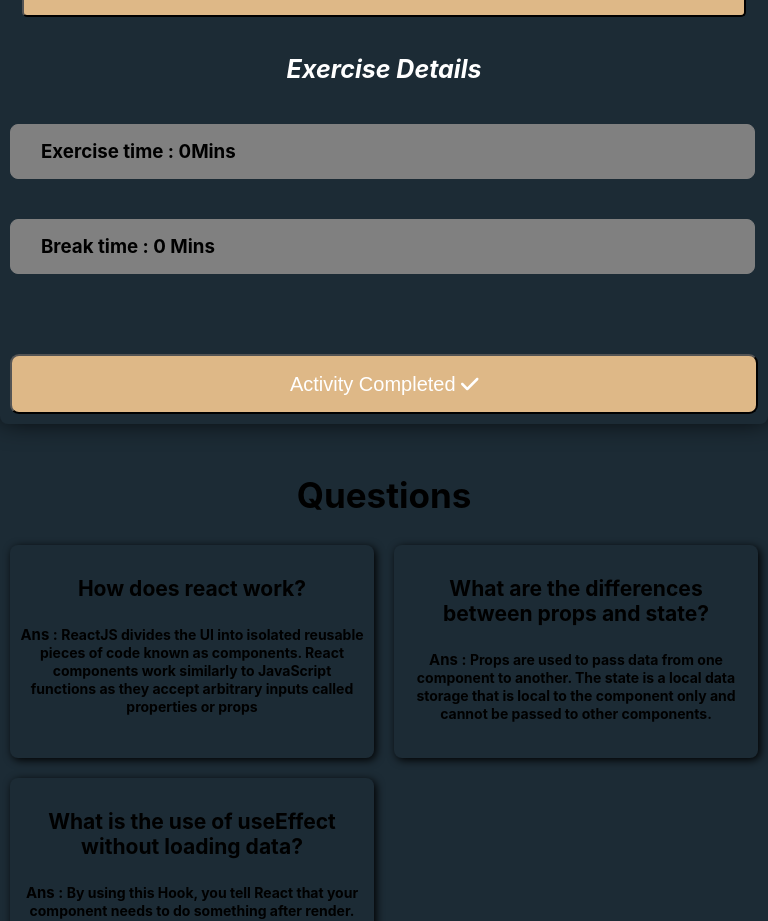
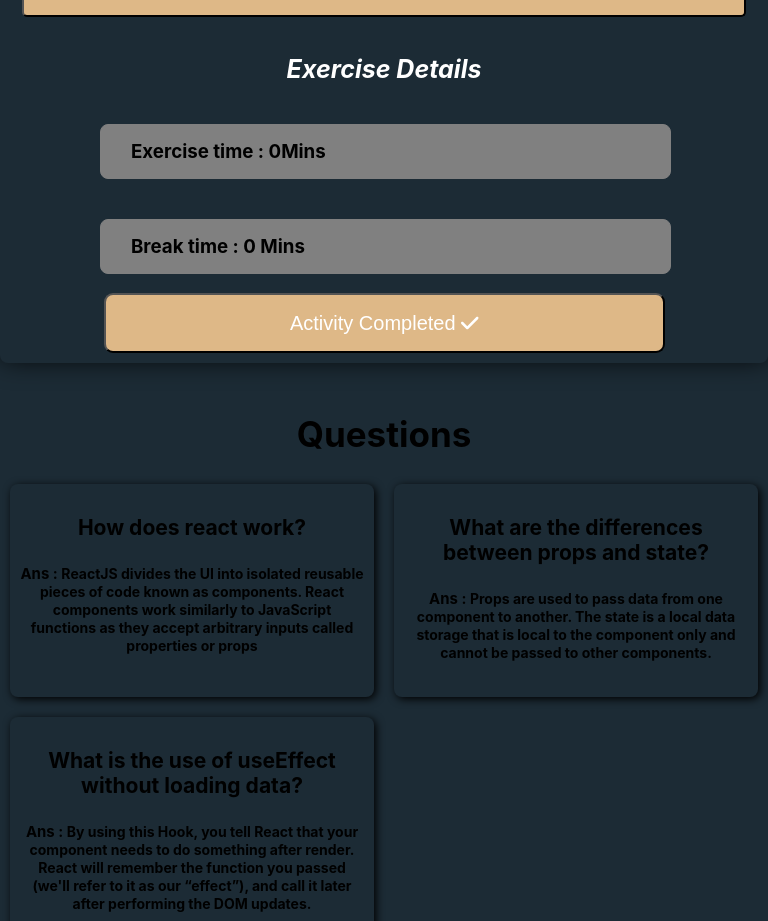
Before and after one commit to Md-rifat33/sports-db, a React (Create React App) app: page / in a window 768 px wide. Shown: the part 4469-5390 px from the top of the page. Built offline with nearby package versions, Linux system fonts and the light colour scheme.

Commit message:
fully completed

```diff
--- a/src/components/Calculate/Calculate.css
+++ b/src/components/Calculate/Calculate.css
@@ -144,4 +144,13 @@
   .break_btn {
     justify-content: center;
   }
+  .btn_activity {
+    width: 75%;
+    margin: 0 auto;
+  }
+  .exercise_time,
+  .time_break {
+    width: 75%;
+    margin-left: 90px;
+  }
 }
--- a/src/components/Calculate/Calculate.js
+++ b/src/components/Calculate/Calculate.js
@@ -75,9 +75,10 @@
           return (
             <button
               key={breakTime}
-              onClick={
-                (() => addToDb(breakTime), () => setBreakTime(breakTime))
-              }
+              onClick={() => {
+                setBreakTime(breakTime)
+                addToDb(breakTime)
+              }}
               className="break_btn"
             >
               <FontAwesomeIcon
--- a/src/components/Cart/Cart.css
+++ b/src/components/Cart/Cart.css
@@ -58,6 +58,3 @@
     margin-left: 13px;
   }
 }
-
-@media only screen and (min-width: 481px) and (max-width: 768px) {
-}
```
